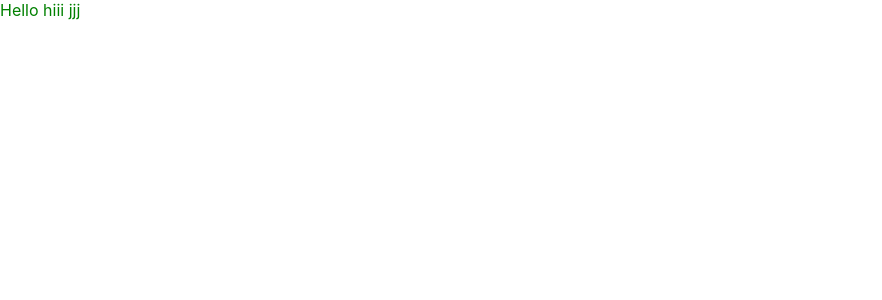
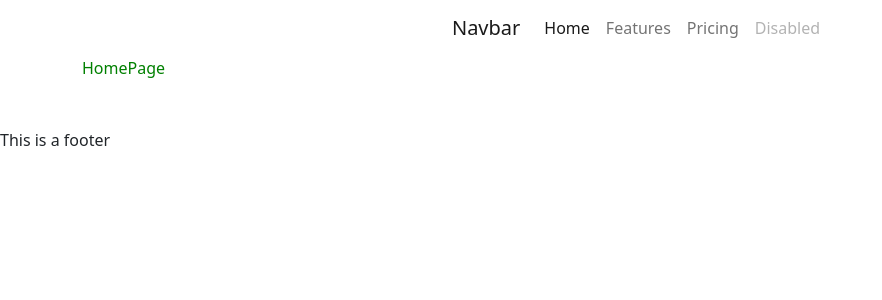
Before and after one commit to SamarjitBhogal/synch-imm, a React (Create React App) app: page / in a window 1280 px wide. Shown: the top 300 px of the page, without its empty margins (0-882 px from the left). Built offline with nearby package versions, Linux system fonts and the light colour scheme.

Commit message:
made a proper layout and started working on navbar

```diff
--- a/package.json
+++ b/package.json
@@ -6,7 +6,9 @@
     "@testing-library/jest-dom": "^5.16.5",
     "@testing-library/react": "^13.4.0",
     "@testing-library/user-event": "^13.5.0",
+    "bootstrap": "^5.2.3",
     "react": "^18.2.0",
+    "react-bootstrap": "^2.7.2",
     "react-dom": "^18.2.0",
     "react-router-dom": "^6.8.0",
     "react-scripts": "5.0.1",
--- a/public/index.html
+++ b/public/index.html
@@ -24,7 +24,8 @@
       work correctly both with client-side routing and a non-root public URL.
       Learn how to configure a non-root public URL by running `npm run build`.
     -->
-    <title>React App</title>
+
+    <title>Synchronized Immigration</title>
   </head>
   <body>
     <noscript>You need to enable JavaScript to run this app.</noscript>
--- a/src/App.js
+++ b/src/App.js
@@ -1,21 +1,30 @@
 import './App.css';
+import React from 'react';
+
+//routing imports
 import { BrowserRouter, Routes, Route } from "react-router-dom";
 
+//pages imports
 import HomePage from "./pages/HomePage";
 import AboutUs from "./pages/AboutUs";
+import Layout from './components/layout';
+import NavBar from './components/NavBar';
+import Footer from './components/Footer';
 
 function App() {
   return (
-    <div>
+    <>
       <BrowserRouter>
-      {/* <Layout/> */}
-        <Routes>
-          <Route path="/" element={<HomePage />}></Route>
-          <Route path="/about-us" element={<AboutUs />}></Route>
-          <Route path="/pages-forms"></Route>
-        </Routes>
+        <NavBar/>
+          <Routes>
+            <Route path="/" element={<HomePage />}></Route>
+            <Route path="/about" element={<AboutUs />}></Route>
+            <Route path="/forms"></Route>
+            <Route path="/contact"></Route>
+          </Routes>
+        <Footer/>
       </BrowserRouter>
-    </div>
+    </>
   );
 }
 
--- a/src/components/Footer.js
+++ b/src/components/Footer.js
@@ -0,0 +1,7 @@
+import React from 'react';
+
+export default function Footer() {
+    return (
+        <>This is a footer</>
+    );
+}
--- a/src/components/NavBar.js
+++ b/src/components/NavBar.js
@@ -0,0 +1,35 @@
+import React from 'react';
+
+export default function NavBar() {
+    return (
+      <div className="d-flex justify-content-center">
+        <nav className="navbar navbar-expand-lg bg-body-tertiary">
+        <div className="container-fluid">
+
+          <a className="navbar-brand" href="#">Navbar</a>
+          <button className="navbar-toggler" type="button" data-bs-toggle="collapse" data-bs-target="#navbarNav" aria-controls="navbarNav" aria-expanded="false" aria-label="Toggle navigation">
+            <span className="navbar-toggler-icon"></span>
+          </button>
+
+          <div className="collapse navbar-collapse" id="navbarNav">
+            <ul className="navbar-nav">
+              <li className="nav-item">
+                <a className="nav-link active" aria-current="page" href="#">Home</a>
+              </li>
+              <li className="nav-item">
+                <a className="nav-link" href="#">Features</a>
+              </li>
+              <li className="nav-item">
+                <a className="nav-link" href="#">Pricing</a>
+              </li>
+              <li className="nav-item">
+                <a className="nav-link disabled">Disabled</a>
+              </li>
+            </ul>
+          </div>
+
+        </div>
+      </nav>
+      </div>
+    );
+}
--- a/src/components/layout.js
+++ b/src/components/layout.js
@@ -1,9 +1,14 @@
-async function Layout(props) {
+import React from 'react';
+
+import NavBar from "./NavBar.js"
+import Footer from "./Footer.js"
+
+export default function Layout({childern}) {
     return (
         <div>
             <NavBar/>
             <main>
-                {props.childern}
+                {childern}
             </main>
             <Footer/>
         </div>
--- a/src/index.js
+++ b/src/index.js
@@ -3,6 +3,11 @@ import ReactDOM from 'react-dom/client';
 import './index.css';
 import App from './App';
 import reportWebVitals from './reportWebVitals';
+
+// Bootstrap CSS
+import "bootstrap/dist/css/bootstrap.min.css";
+// Bootstrap Bundle JS
+import "bootstrap/dist/js/bootstrap.bundle.min";
 
 const root = ReactDOM.createRoot(document.getElementById('root'));
 root.render(
--- a/src/pages/AboutUs.js
+++ b/src/pages/AboutUs.js
@@ -0,0 +1,11 @@
+import React from "react"
+
+export default function AboutUs() {
+    return (
+        <div className="container" style={{ color: "green"}}>
+            <div className="mb-5">
+                AboutUs
+            </div>
+        </div>
+    );
+}
--- a/src/pages/HomePage.js
+++ b/src/pages/HomePage.js
@@ -6,7 +6,7 @@ export default function HomePage() {
     return (
         <div className="container" style={{ color: "green"}}>
             <div className="mb-5">
-                Hello hiii jjj
+                HomePage
             </div>
         </div>
     );
```
Also changed, not shown: 1 other file (tests, documents, lock files or other folders).
